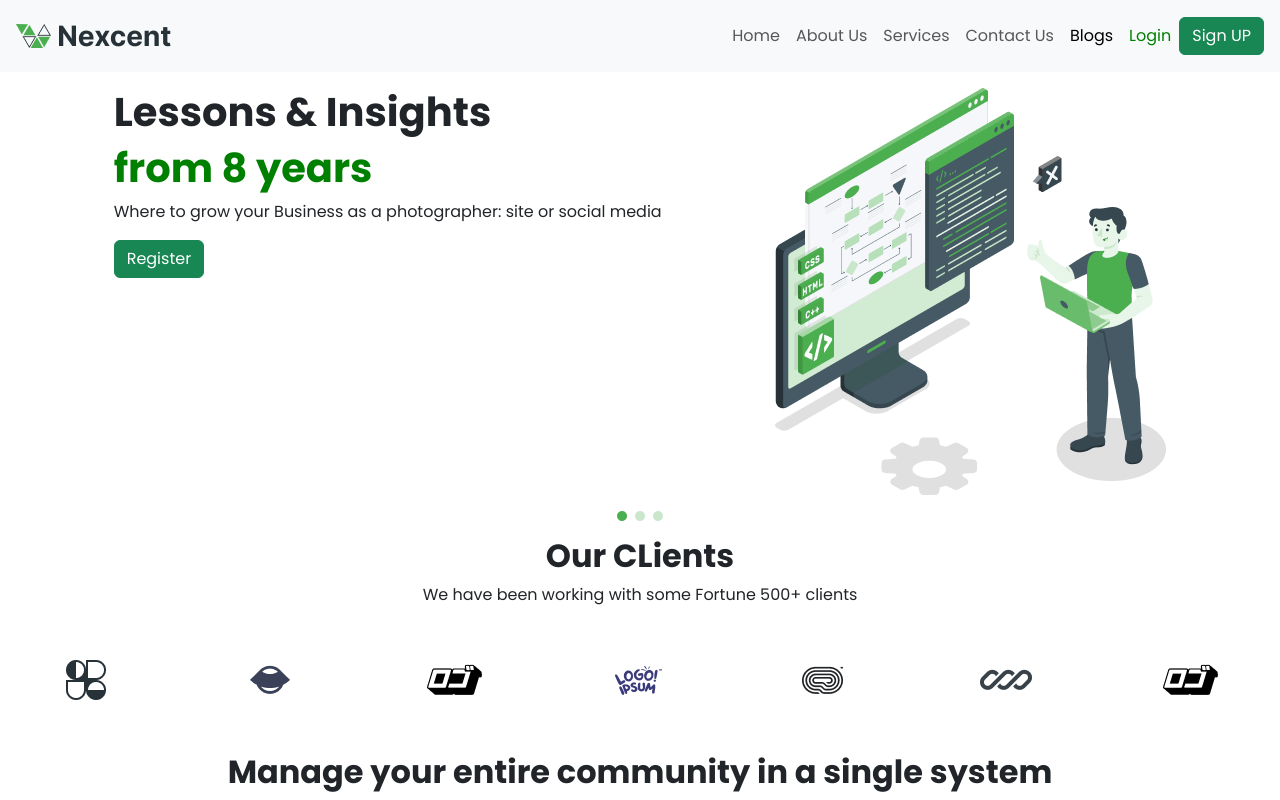
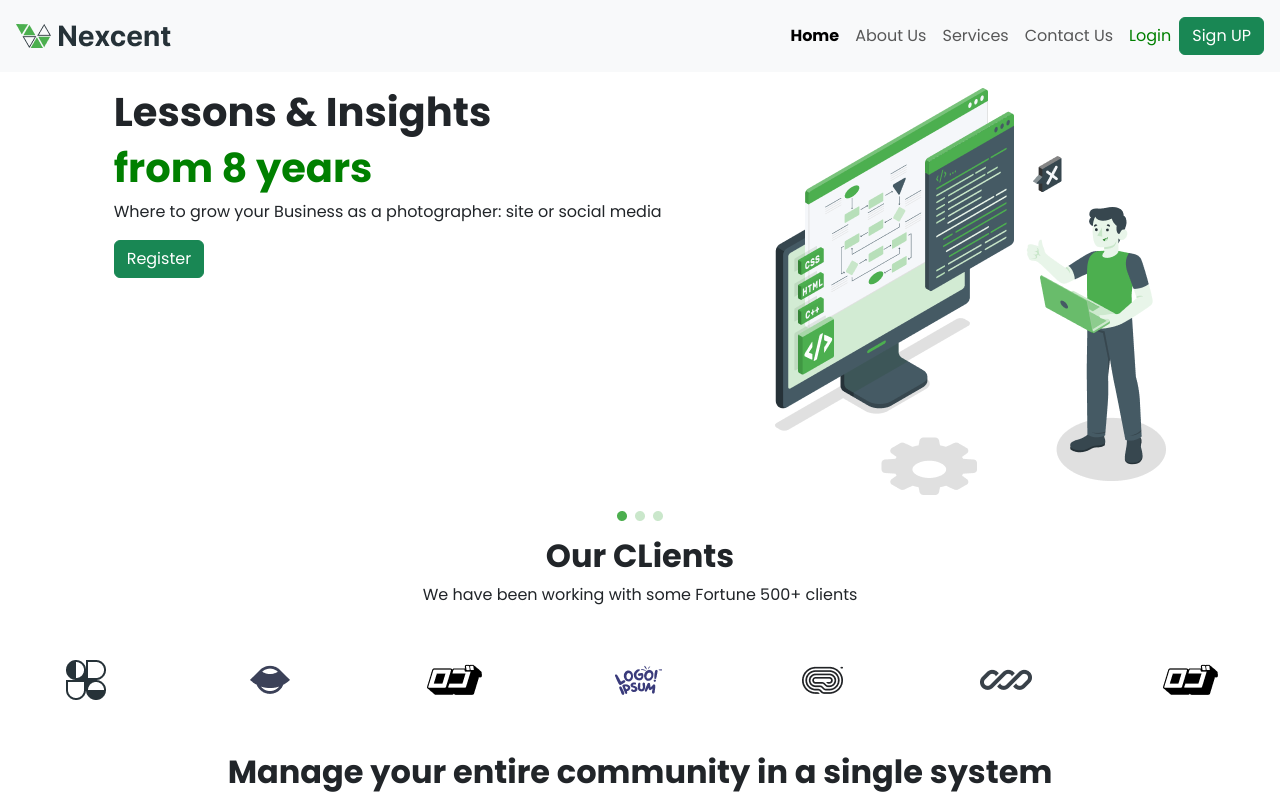
Before and after one commit to Sehar-Tahir/Nexcent-REACT_Landing_Page, a React (Vite) app: page / in a window 1280 px wide. Shown: the top 800 px of the page. Built offline with nearby package versions, Linux system fonts and the light colour scheme.

Commit message:
Validation + Active LInks

```diff
--- a/src/components/Navbar.jsx
+++ b/src/components/Navbar.jsx
@@ -1,5 +1,5 @@
 import Logo from '../assets/Logo.png'
-import { Link } from 'react-router-dom'
+import { NavLink } from 'react-router-dom'
 
 const Navbar = () => {
   return (
@@ -10,33 +10,27 @@ const Navbar = () => {
     <span className="navbar-toggler-icon"></span>
   </button>
 
-      <div className="collapse navbar-collapse flex-grow-0" id="navbarNav">
+  <div className="collapse navbar-collapse flex-grow-0 " id="navbarNav">
     <ul className="navbar-nav mr-auto">
       <li className="nav-item">
-              <Link className="nav-link" to="/">Home</Link>
+          <NavLink className="nav-link" to="/">Home</NavLink>
          </li>
          <li className="nav-item">
-               <Link className="nav-link" to="/about">About Us</Link>
+           <NavLink className="nav-link" to="/about">About Us</NavLink>
          </li>
          <li className="nav-item">
-               <Link className="nav-link" to="/service">Services</Link>
+           <NavLink className="nav-link" to="/service">Services</NavLink>
          </li>
          <li className="nav-item">
-               <Link className="nav-link" to="/contact">Contact Us</Link>
+           <NavLink className="nav-link" to="/contact">Contact Us</NavLink>
         </li>
-             <li className="nav-item">
-               <a className="nav-link active" aria-current="page" href="#">Blogs</a>
-             </li>
-            <li className="nav-item">
           <a className="nav-link active" aria-current="page" href="#"><span>Login</span></a>
-             </li>
          </ul>
 
       <button className="btn btn-success my-2 my-sm-0" type="submit">Sign UP</button>
   </div>
 </nav>
 </>
-
   )
 }
 
--- a/src/index.css
+++ b/src/index.css
@@ -5,11 +5,6 @@ span{
 *{
  font-family: "Poppins", sans-serif;
 }
-
-@include media-breakpoint-down(sm) { ... }
-@include media-breakpoint-down(md) {
-
- }
-@include media-breakpoint-down(lg) { ... }
-@include media-breakpoint-down(xl) { ... }
-@include media-breakpoint-down(xxl) { ... }
+nav  li .active{
+    font-weight: bold;
+}
```
Lines whose indentation alone changed are shown as unchanged.
